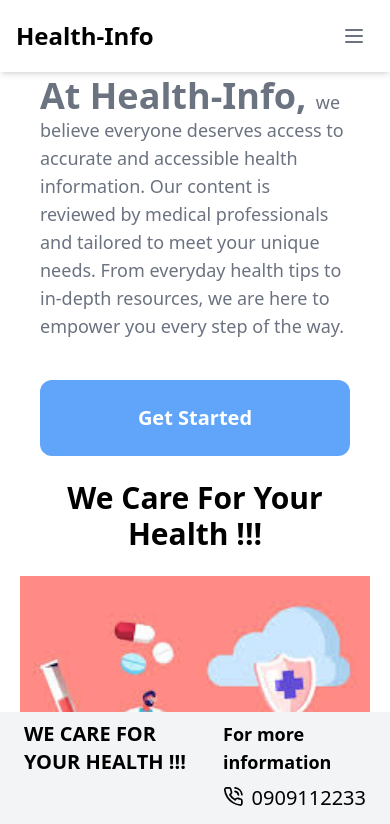
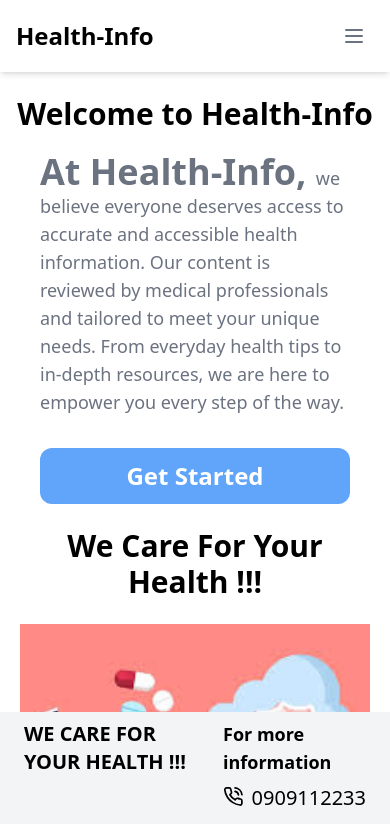
Before and after one commit to hanna6550/HeaIth-Information, a Next.js app: page /landing in a window 390 px wide. Shown: the top 824 px of the page. Built offline with nearby package versions, Linux system fonts and the light colour scheme.

Commit message:
responsive

```diff
--- a/components/Landing.jsx
+++ b/components/Landing.jsx
@@ -9,13 +9,13 @@ function Landing() {
   return (
     <div>
     <Navbar/>
-    <h1 className='md:text-5xl font-bold text-center md:mt-28 mt-10 md:mb-4'>Welcome to Health-Info</h1>
-    <div className=' md:mx-10 mx-5 md:mt-10 mt-3 md:grid md:grid-cols-2'>
+    <h1 className='md:text-5xl text-3xl font-bold text-center md:mt-28 mt-24 md:mb-4 md:mx-0 mx-4'>Welcome to Health-Info</h1>
+    <div className=' md:mx-10 mx-5 md:mt-10 mt-5 md:grid md:grid-cols-2'>
         <div className='md:px-20 px-5'>
 
             <h1 className=' md:text-2xl text-lg font-light text-gray-500 md:w-[100%]'><span className='font-bold text-4xl text-'>At Health-Info, </span>
          we believe everyone deserves access to accurate and accessible health information. Our content is reviewed by medical professionals and tailored to meet your unique needs. From everyday health tips to in-depth resources, we are here to empower you every step of the way.</h1>
-            <Link className='flex justify-center bg-blue-400 md:text-3xl text-xl font-semibold md:rounded-xl rounded-xl text-white py-6 md:mt-14 mt-10 md:mx-32 border-black' href={'/home'}>Get Started</Link>
+            <Link className='flex justify-center bg-blue-400 md:text-3xl text-2xl font-semibold md:rounded-xl rounded-xl text-white md:py-6 py-3 md:mt-14 mt-8 md:mx-32 border-black' href={'/home'}>Get Started</Link>
             <h1 className='md:pt-12 pt-6 font-bold md:text-5xl text-3xl text-center'>We Care For Your Health !!!</h1>
         </div>
 
@@ -37,7 +37,7 @@ function Landing() {
         </div>
 
 
-    <div className='md:mt-40 mt-20'><Footer/></div>
+    <div className='mt-44'><Footer/></div>
     </div>
   )
 }
--- a/components/LoginForm.jsx
+++ b/components/LoginForm.jsx
@@ -34,7 +34,7 @@ export default function LoginForm() {
   };
 
   return (
-    <div className="grid place-items-center h-screen md:mx-0 mx-5">
+    <div className="grid place-items-center h-screen md:mx-0 mx-10">
       <div className="px-5 shadow-lg p-5 rounded-lg border-t-4 border-black">
         <h1 className="text-4xl font-bold my-4 text-center  pb-5">Login</h1>
 
@@ -65,7 +65,7 @@ export default function LoginForm() {
           {/* <Link className="text-sm mt-3 text-right" href={"/register"}>
             Don&apos;t have an account? <span className="underline">Register</span>
           </Link>   */}
-          <Link className="text-sm mt-3 text-right" href={'/termsConds'}>
+          <Link className="text-base mt-3 text-right" href={'/termsConds'}>
             I agree with all <span className="text-blue-500 underline">Terms & Conditions.</span>
           </Link>
         </form>
--- a/components/amhPage.jsx
+++ b/components/amhPage.jsx
@@ -16,7 +16,7 @@ function amhPage() {
         key={content.id}
       >
         <div className='md:mx-20 mx-5'>
-          <h3 className='md:text-5xl text-2xl  text-center font-bold text-black md:mb-6 mb-2'>{content.title}</h3>
+          <h3 className='md:text-5xl text-2xl  text-center font-bold text-black md:mb-6 mb-2 md:pt- pt-3'>{content.title}</h3>
           <p className='md:my-10 my-5 text-gray-800 md:text-xl text-base'>{content.description}</p>
           <h2 className='text-xl md:pb-2 pb-1 font-medium font-serif'>{content.title} can be classified as:</h2>
           <ul className='list-disc list-inside text-lg text-gray-700 mb-8 md:ml-5'>
```
